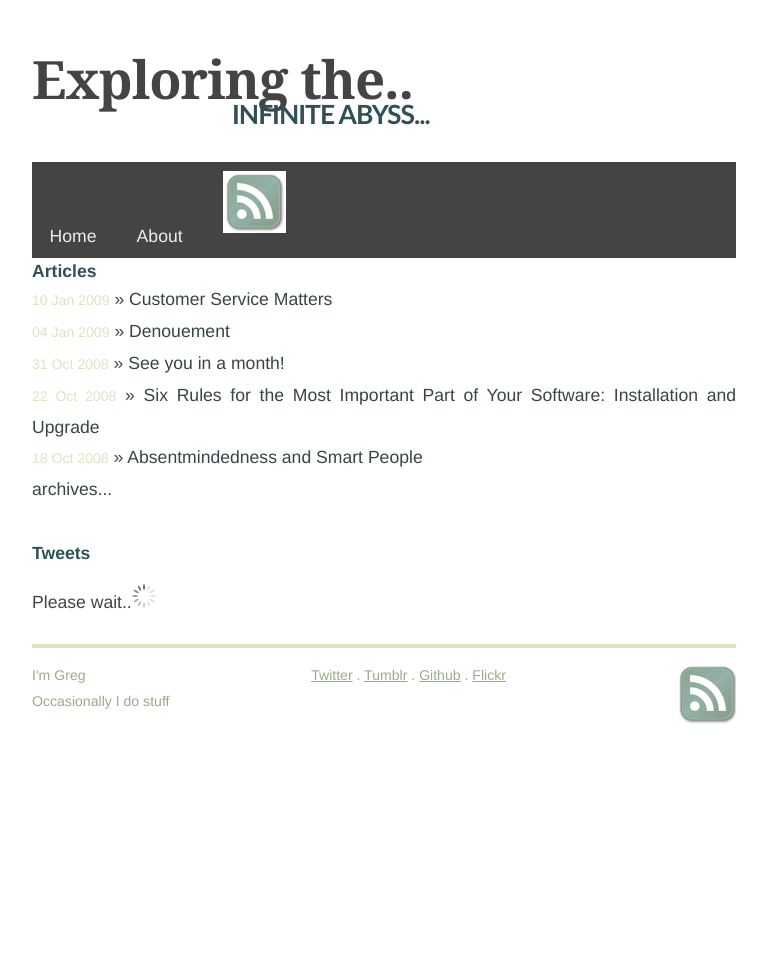
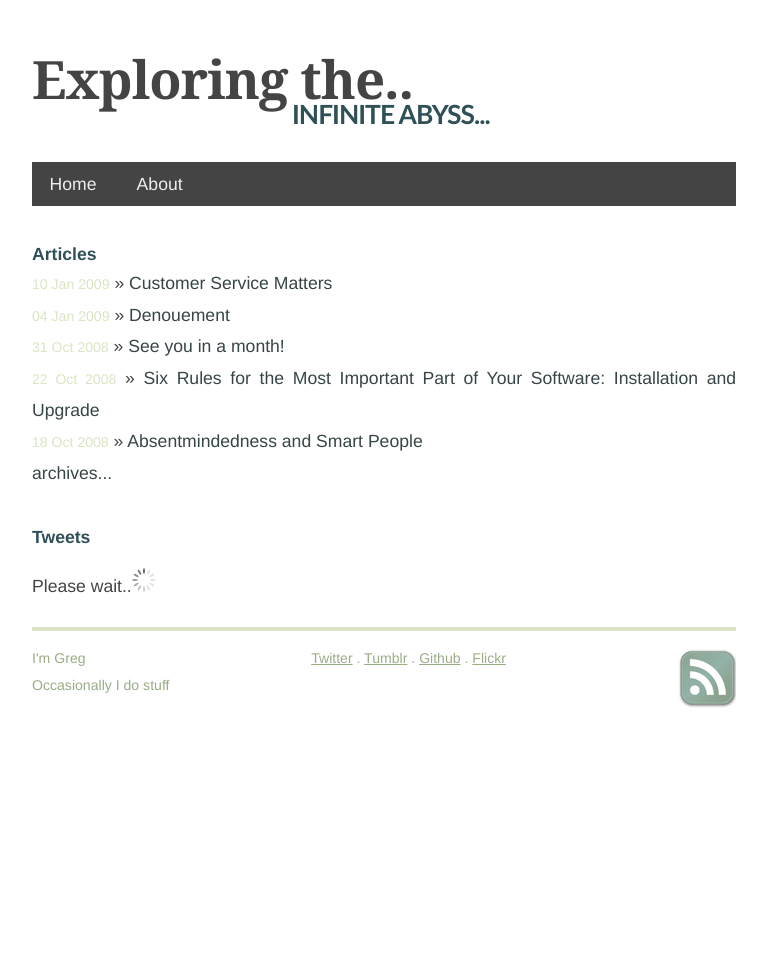
Before and after one commit to mhyrr/mhyrr.github.com, a Jekyll site: the page built from index.html, in a window 1280 px wide. Shown: the whole page, without its empty margins (256-1023 px from the left). Built offline with Jekyll 4.4.1, drawn with Linux system fonts in a browser that asks for light colours.

Commit message:
Fixing RSS tag

```diff
--- a/_layouts/default.html
+++ b/_layouts/default.html
@@ -29,11 +29,6 @@
 	</li>
 	<li>
 		<a href="about.html">About</a>
-	</li>
-	<li>
-		<a href="http://feeds.feedburner.com/Mhyrr-Github">
-	        <img src="/images/rss.png" alt="Subscribe to RSS Feed" />
-	   	</a>
 	</li>
   </ul>
 
--- a/css/screen.css
+++ b/css/screen.css
@@ -116,13 +116,14 @@ ul.posts {
 		font-weight:bold;
 		letter-spacing:-1px;
 		margin-bottom:5px;
-		margin-left:200px;
+		margin-left:260px;
 		margin-top:-5px;
 		text-transform:uppercase;
 	}
 
 	#linkbar {
 		background-color:#444444;
+		margin-bottom: 2em;
 	}
 	#linkbar li {
 		display:inline-block;
```
